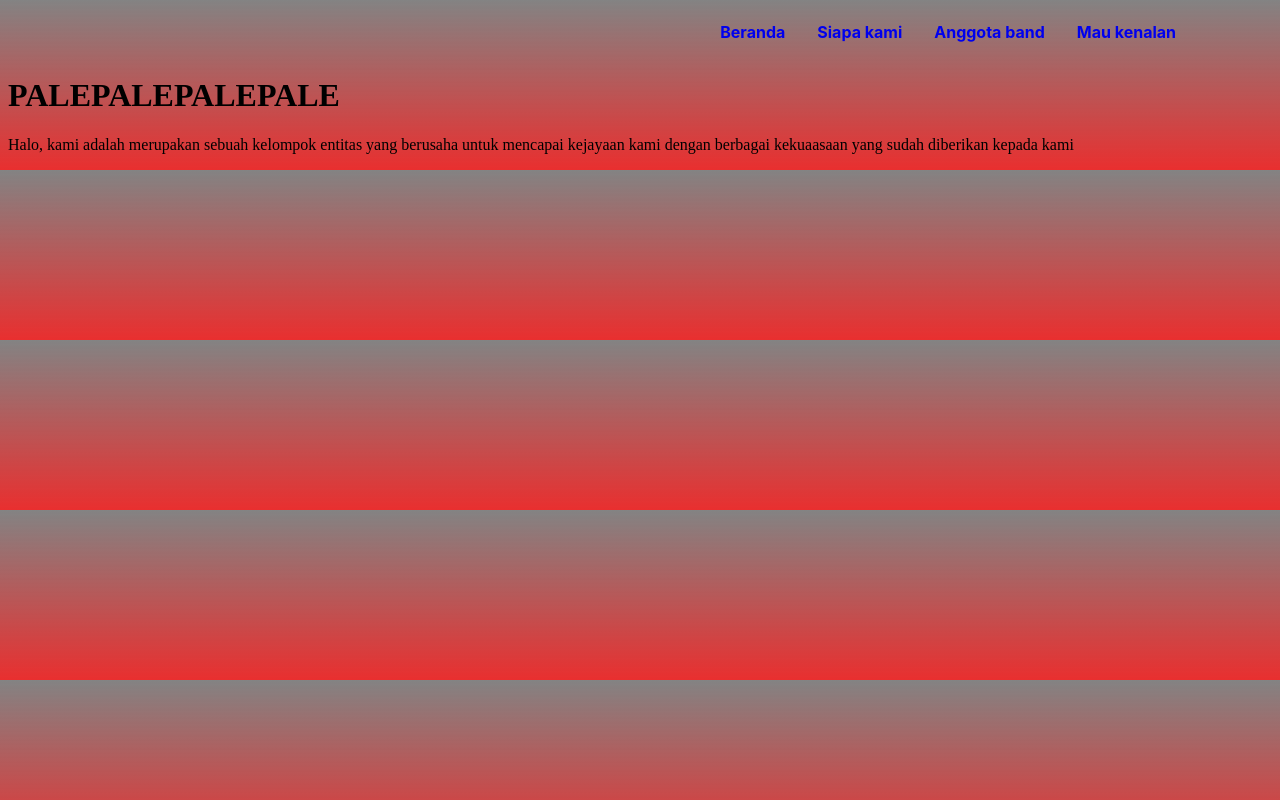
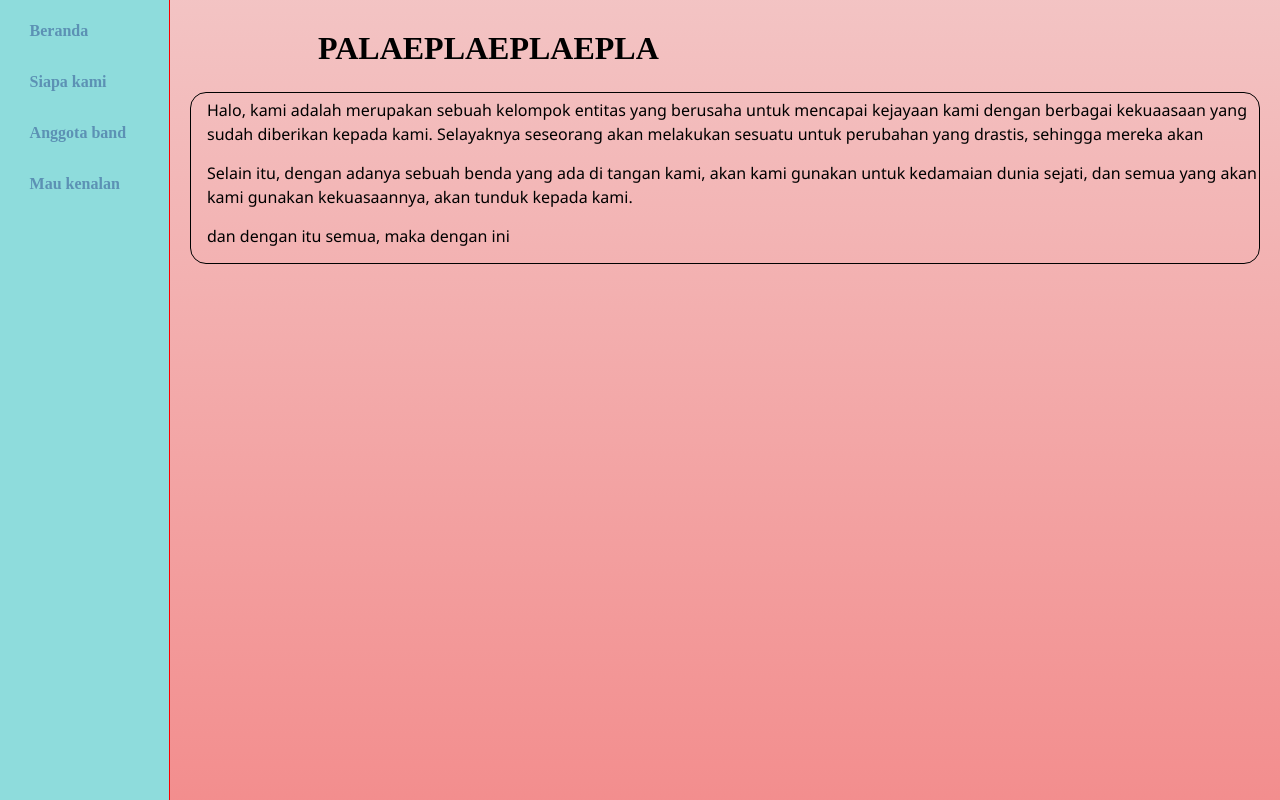
Before and after one commit to AldiAgung/Project, a website: page website/Main.html in a window 1280 px wide. Drawn offline with Linux system fonts and the light colour scheme.

Commit message:
baru lagi

```diff
--- a/website/Main.html
+++ b/website/Main.html
@@ -3,30 +3,34 @@
 <head>
     <meta charset="UTF-8">
     <meta name="viewport" content="width=device-width, initial-scale=1.0">
-    <title>sebuah wwebsite</title>
+    <title>sebuah website</title>
     <link rel ="stylesheet" href="model.css">
 </head>
 
+<!-- Body -->
 <body>
     <!-- Navbar -->
-    <nav class ="bar-jelajah">
-        <div class="kotak-bar">
-            <ul class = "pilihan-navigasi">
-                <li class= "navigasi"> <a href="https://www.test.com" class ="Link"> Mau kenalan </a> </li>
-                <li class= "navigasi"> <a href="pengalaman.html" class ="Link"> Anggota band </a> </li>
-                <li class= "navigasi"> <a href="tentang.html" class ="Link"> Siapa kami </a> </li>
-                <li class= "navigasi"> <a href="beranda.html" class ="Link"> Beranda </a> </li>
-            </ul>
-        </div>
+    <nav class ="bar-samping">
+        <ul class = "pilihan-navigasi">
+            <li class= "navigasi"> <a href="beranda.html" class ="Link"> Beranda </a> </li>
+            <li class= "navigasi"> <a href="tentang.html" class ="Link"> Siapa kami </a> </li>
+            <li class= "navigasi"> <a href="anggota.html" class ="Link"> Anggota band </a> </li>
+            <li class= "navigasi"> <a href="kenalan.html" class ="Link"> Mau kenalan </a> </li>
+        </ul>
     </nav>
 
     <!-- Deskripsi  -->
-    <h1> <b> PALEPALEPALEPALE</b></h1>
+    <main class="konten-utama">
+    <h1> PALAEPLAEPLAEPLA</h1>
+        <div class="Informasi">
+            <p> Halo, kami adalah merupakan sebuah kelompok entitas yang berusaha untuk mencapai kejayaan kami dengan berbagai kekuaasaan yang sudah diberikan kepada kami. Selayaknya seseorang akan melakukan sesuatu untuk perubahan yang drastis, sehingga mereka akan</p>
 
-    <div class="Informasi">
-        <p> Halo, kami adalah merupakan sebuah kelompok entitas yang berusaha untuk mencapai kejayaan kami dengan berbagai kekuaasaan yang sudah diberikan kepada kami</p>
-    </div>
+            <p> Selain itu, dengan adanya sebuah benda yang ada di tangan kami, akan kami gunakan untuk kedamaian dunia sejati, dan semua yang akan kami gunakan kekuasaannya, akan tunduk kepada kami.</p>
 
-    <!--  -->
+            <p> dan dengan itu semua, maka dengan ini</p>
+        </div>
+    </main>
+
+    <!-- kotak bawah -->
 </body>
 </html>
--- a/website/model.css
+++ b/website/model.css
@@ -1,48 +1,105 @@
-body{
-    background-image: linear-gradient(rgba(0, 0, 0, 0.488), rgb(233, 47, 47));
+*{
+    margin: 0;
+    padding: 0;
 }
 
-.pilihan-navigasi{
-    text-align: right;
-    list-style-type: none;
-    margin: 0px;
-    padding: 0px;
-    overflow: hidden;
-    /* background-color: rgba(161, 209, 193, 0.674); */
-    margin-right: 5em;
-    text-decoration: underline;
-    text-decoration-thickness: 0.5px;
-    text-underline-offset: 25%;
+html{
+    line-height: 1.5rem;
 }
 
-.navigasi{
-    float: right;
+.konten-utama {
+    padding: 20px;
+    margin-top: 1em;
 }
 
-.Link{
+h1{
+    margin-left: 4em;
+    margin-bottom: 1em;
+}
+
+body{
+    background-image: linear-gradient(rgba(231, 136, 136, 0.499), rgba(233, 47, 47, 0.547));
+    /* background-repeat: no-repeat */
+    min-height: 100vh;
+    min-height: 100dvh;
+    display: grid;
+    grid-template-columns: auto 1fr;
+}
+
+.bar-samping{
+    box-sizing: border-box;
+    height: 100vh;
+    width: 170px;
+    text-decoration-color: rgb(83, 113, 170);
+    padding: 5px 1em;
+    font-weight: bold;
+    background-color: rgb(142, 220, 220);
+    border-right: 1px solid red;
+}
+
+.bar-samping ul{
+    list-style: none;
+}
+
+.bar-samping > ul > li:all{
+    display: flex-end;
+    margin-top: 10em;
+
+}
+
+.bar-samping ul li.active a{
+    color: rgb(211, 118, 79);
+}
+
+.bar-samping a {
+    border-radius: .5em;
+    padding: .85em;
+    text-decoration: none;
+    color: rgb(92, 145, 180);
+    display: flex;
+    align-items: center;
+    gap: 1em;
+}
+
+/* .navigasi{
+    float: right;
+} */
+
+/* .Link{
     display: block;
     font-weight: bold;
     font-family: 'Inter', sans-serif;
-    color: linear-gradient(rgb(207, 145, 145), rgba(6, 6, 6, 0.938));
+    color: rgb(208, 79, 79);
     text-align: center;
     padding: 14px 16px;
     text-decoration: none;
 }
 
 .Link:hover{
-    /* background-image: linear-gradient(rgba(196, 212, 94, 0.464),rgba(68, 190, 193, 0.556)); */
     border-radius: 5px;
     box-shadow: 5px;
     text-decoration: underline;
     text-decoration-color: rgba(208, 112, 95, 0.816);
+} */
+
+/* h1{
+    position: relative;
+    margin-top: 2em
+} */
+
+.Informasi {
+    padding: min(2em 15%);
+    border-radius: 1em;
+    border: 1px solid;
+    max-width: fit-content;
+    margin-bottom: 20px;
 }
 
-.h1{
-    margin-left: 4em;
-    position: relative;
-    descent-override: d
-    d
-    d
-    d
-    d;
+.Informasi p {
+    margin-top: 5px;
+    margin-left: 1em;
+    position: justify;
+    font-family: 'Segoe UI', Tahoma, Geneva, Verdana, sans-serif;
+    display: flex;
+    margin-bottom: 15px;
 }
```
